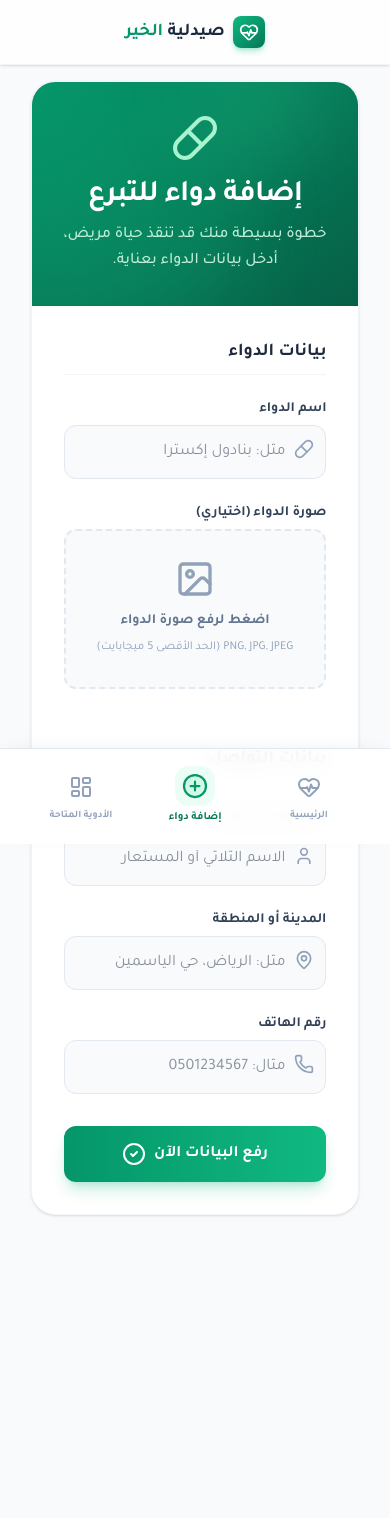
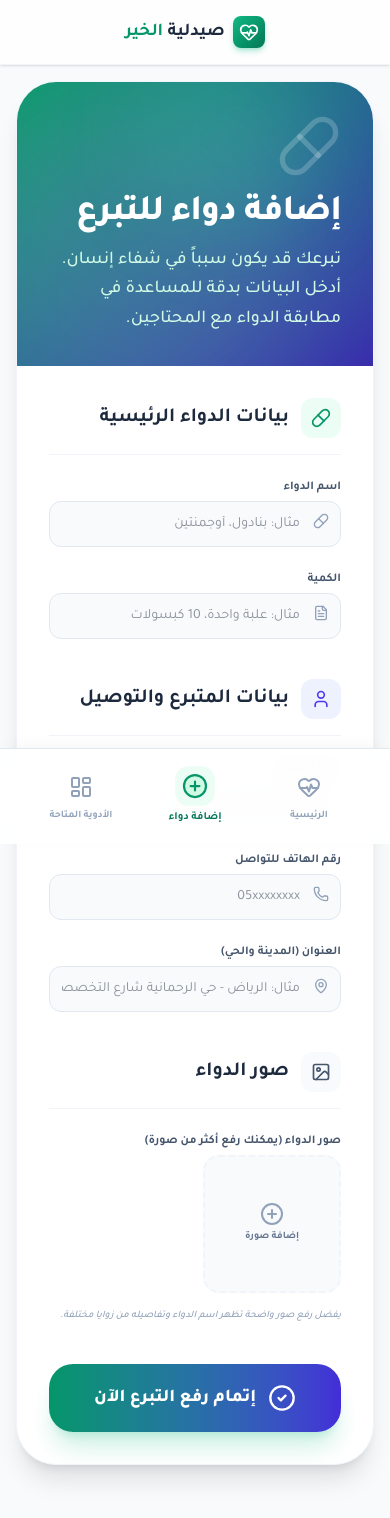
Before and after one commit to sibrahim772022-eng/pharmacykheer, a React (Vite) app: page /add in a window 390 px wide. Shown: the top 1518 px of the page. Before the commit the page ends 1311 px from the top, so only its background shows below. Built offline with nearby package versions, Linux system fonts and the light colour scheme.

Commit message:
refactor: Update medicine schema and data models
Renames fields in the `Medicine` interface and updates related mock data and API logic to match. This aligns the application's data structures with potentially new requirements or a revised schema.

```diff
--- a/src/pages/AddMedicine.tsx
+++ b/src/pages/AddMedicine.tsx
@@ -2,41 +2,55 @@ import { useState, ChangeEvent } from 'react';
 import { useNavigate } from 'react-router-dom';
 import { useForm } from 'react-hook-form';
 import toast from 'react-hot-toast';
-import { Pill, Image as ImageIcon, CheckCircle2, Loader2, MapPin, Phone, User, Calendar, FileText, X } from 'lucide-react';
+import { Pill, Image as ImageIcon, CheckCircle2, Loader2, MapPin, Phone, User, FileText, X, PlusCircle } from 'lucide-react';
 import { addMedicine } from '../lib/api';
 import type { Medicine } from '../types';
 import { motion } from 'motion/react';
 
-type FormData = Omit<Medicine, 'id' | 'createdAt'>;
+type FormData = Omit<Medicine, 'id' | 'created_at' | 'status' | 'image_urls'>;
 
 export default function AddMedicine() {
   const navigate = useNavigate();
   const [isSubmitting, setIsSubmitting] = useState(false);
-  const { register, handleSubmit, formState: { errors }, watch } = useForm<FormData>();
-
-  const [imageBase64, setImageBase64] = useState<string>('');
+  const { register, handleSubmit, formState: { errors } } = useForm<FormData>();
+  const [imageUrls, setImageUrls] = useState<string[]>([]);
 
   const handleImageChange = (e: ChangeEvent<HTMLInputElement>) => {
-    const file = e.target.files?.[0];
-    if (file) {
-      if (file.size > 5 * 1024 * 1024) {
-        toast.error('حجم الصورة كبير جداً، أقصى حجم 5 ميجابايت');
-        return;
-      }
-      const reader = new FileReader();
-      reader.onloadend = () => {
-        setImageBase64(reader.result as string);
-      };
-      reader.readAsDataURL(file);
+    const files = e.target.files;
+    if (files) {
+      Array.from(files).forEach((file: any) => {
+        const f = file as File;
+        if (f.size > 2 * 1024 * 1024) {
+          toast.error(`حجم الصورة ${f.name} كبير جداً، أقصى حجم 2 ميجابايت`);
+          return;
+        }
+        const reader = new FileReader();
+        reader.onloadend = () => {
+          setImageUrls(prev => [...prev, reader.result as string]);
+        };
+        reader.readAsDataURL(f);
+      });
     }
   };
 
+  const removeImage = (index: number) => {
+    setImageUrls(prev => prev.filter((_, i) => i !== index));
+  };
+
   const onSubmit = async (data: FormData) => {
+    if (imageUrls.length === 0) {
+      toast.error('يرجى رفع صورة واحدة على الأقل');
+      return;
+    }
     setIsSubmitting(true);
     try {
-      data.imageUrl = imageBase64 || 'https://images.unsplash.com/photo-1584308666744-24d5e4b6d43e?auto=format&fit=crop&q=80&w=400';
+      const payload = {
+        ...data,
+        image_urls: imageUrls,
+        status: 'available'
+      };
 
-      await addMedicine(data);
+      await addMedicine(payload as any);
       toast.success('تمت إضافة الدواء بنجاح!', { icon: '💚' });
       navigate('/');
     } catch (error) {
@@ -46,138 +60,170 @@ export default function AddMedicine() {
     }
   };
 
-  const inputClasses = "block w-full pl-3 pr-10 py-3.5 bg-slate-50 border border-slate-200 rounded-xl text-slate-800 focus:outline-none focus:ring-2 focus:ring-primary-500/20 focus:border-primary-500 focus:bg-white transition-all";
-  const labelClasses = "block text-sm font-bold text-slate-700 mb-1.5";
-  const iconClasses = "absolute top-3.5 right-3 w-5 h-5 text-slate-400";
+  const inputClasses = "block w-full pl-3 pr-10 py-3 bg-slate-50 border border-slate-200 rounded-xl text-slate-800 focus:outline-none focus:ring-2 focus:ring-primary-500/20 focus:border-primary-500 focus:bg-white transition-all text-sm";
+  const labelClasses = "block text-xs font-bold text-slate-600 mb-1.5";
+  const iconClasses = "absolute top-3 w-4 h-4 text-slate-400";
 
   return (
-    <div className="max-w-3xl mx-auto">
+    <div className="max-w-4xl mx-auto">
       <motion.div
-        initial={{ opacity: 0, y: 20 }}
-        animate={{ opacity: 1, y: 0 }}
-        className="bg-white rounded-3xl shadow-sm border border-slate-100 overflow-hidden"
+        initial={{ opacity: 0, scale: 0.98 }}
+        animate={{ opacity: 1, scale: 1 }}
+        className="bg-white rounded-[2.5rem] shadow-xl border border-slate-100 overflow-hidden"
       >
-        <div className="bg-gradient-to-br from-primary-600 to-primary-800 p-8 sm:p-10 text-white text-center relative overflow-hidden flex flex-col items-center justify-center">
-          <div className="relative z-10 space-y-2">
-            <Pill className="w-12 h-12 mx-auto mb-4 text-primary-200" />
-            <h1 className="text-3xl font-bold tracking-tight">إضافة دواء للتبرع</h1>
-            <p className="text-primary-100/90 font-medium leading-relaxed">خطوة بسيطة منك قد تنقذ حياة مريض،<br/>أدخل بيانات الدواء بعناية.</p>
+        <div className="bg-gradient-to-br from-primary-600 to-indigo-800 p-8 sm:p-12 text-white relative overflow-hidden">
+          <div className="relative z-10">
+            <Pill className="w-16 h-16 mb-4 text-white/20" />
+            <h1 className="text-4xl font-black tracking-tight mb-3">إضافة دواء للتبرع</h1>
+            <p className="text-primary-100 font-medium text-lg leading-relaxed max-w-lg">
+              تبرعك قد يكون سبباً في شفاء إنسان. أدخل البيانات بدقة للمساعدة في مطابقة الدواء مع المحتاجين.
+            </p>
           </div>
-          <div className="absolute -left-10 -bottom-10 w-64 h-64 bg-primary-500 rounded-full opacity-20 blur-2xl"></div>
-          <div className="absolute right-10 -top-10 w-32 h-32 bg-primary-400 rounded-full opacity-20 blur-2xl"></div>
+          <div className="absolute -left-20 -bottom-20 w-96 h-96 bg-white/10 rounded-full blur-3xl"></div>
+          <div className="absolute right-10 -top-10 w-48 h-48 bg-primary-400/20 rounded-full blur-2xl"></div>
         </div>
 
-        <form onSubmit={handleSubmit(onSubmit)} className="p-8 sm:p-10 space-y-8">
-          {/* Main Info */}
-          <div className="space-y-6">
-            <h3 className="text-lg font-bold text-slate-800 border-b border-slate-100 pb-2">بيانات الدواء</h3>
+        <form onSubmit={handleSubmit(onSubmit)} className="p-8 sm:p-12 space-y-10">
+          {/* Section 1: Medicine Details */}
+          <section className="space-y-6">
+            <div className="flex items-center gap-3 border-b border-slate-100 pb-4">
+              <div className="w-10 h-10 bg-primary-50 rounded-xl flex items-center justify-center">
+                <Pill className="w-5 h-5 text-primary-600" />
+              </div>
+              <h3 className="text-xl font-bold text-slate-800">بيانات الدواء الرئيسية</h3>
+            </div>
 
             <div className="grid grid-cols-1 md:grid-cols-2 gap-6">
               <div className="relative">
                 <label className={labelClasses}>اسم الدواء</label>
                 <div className="relative">
                   <input
-                    {...register('name', { required: 'اسم الدواء مطلوب' })}
-                    className={`${inputClasses} ${errors.name ? 'border-red-500 ring-red-500' : ''}`}
-                    placeholder="مثل: بنادول إكسترا"
+                    {...register('drug_name', { required: 'اسم الدواء مطلوب' })}
+                    className={`${inputClasses} ${errors.drug_name ? 'border-red-500' : ''}`}
+                    placeholder="مثال: بنادول، أوجمنتين"
                   />
-                  <Pill className={iconClasses} />
+                  <Pill className={iconClasses + " right-3"} />
                 </div>
-                {errors.name && <p className="text-red-500 text-sm mt-1">{errors.name.message}</p>}
+                {errors.drug_name && <p className="text-red-500 text-[10px] mt-1">{errors.drug_name.message}</p>}
+              </div>
+
+              <div className="relative">
+                <label className={labelClasses}>الكمية</label>
+                <div className="relative">
+                  <input
+                    {...register('quantity', { required: 'الكمية مطلوبة' })}
+                    className={`${inputClasses} ${errors.quantity ? 'border-red-500' : ''}`}
+                    placeholder="مثال: علبة واحدة، 10 كبسولات"
+                  />
+                  <FileText className={iconClasses + " right-3"} />
+                </div>
+                {errors.quantity && <p className="text-red-500 text-[10px] mt-1">{errors.quantity.message}</p>}
+              </div>
+            </div>
+          </section>
+
+          {/* Section 2: Contact Info */}
+          <section className="space-y-6">
+            <div className="flex items-center gap-3 border-b border-slate-100 pb-4">
+              <div className="w-10 h-10 bg-indigo-50 rounded-xl flex items-center justify-center">
+                <User className="w-5 h-5 text-indigo-600" />
+              </div>
+              <h3 className="text-xl font-bold text-slate-800">بيانات المتبرع والتوصيل</h3>
+            </div>
+
+            <div className="grid grid-cols-1 md:grid-cols-2 gap-6">
+              <div className="relative">
+                <label className={labelClasses}>اسم المتبرع</label>
+                <div className="relative">
+                  <input
+                    {...register('donator_name', { required: 'الاسم مطلوب' })}
+                    className={`${inputClasses} ${errors.donator_name ? 'border-red-500' : ''}`}
+                    placeholder="الاسم الكامل أو الكنية"
+                  />
+                  <User className={iconClasses + " right-3"} />
+                </div>
+                {errors.donator_name && <p className="text-red-500 text-[10px] mt-1">{errors.donator_name.message}</p>}
+              </div>
+
+              <div className="relative">
+                <label className={labelClasses}>رقم الهاتف للتواصل</label>
+                <div className="relative">
+                  <input
+                    {...register('phone_number', { required: 'رقم الهاتف مطلوب' })}
+                    className={`${inputClasses} dir-ltr text-right ${errors.phone_number ? 'border-red-500' : ''}`}
+                    placeholder="05xxxxxxxx"
+                    dir="ltr"
+                  />
+                  <Phone className={iconClasses + " right-3"} />
+                </div>
+                {errors.phone_number && <p className="text-red-500 text-[10px] mt-1 text-right">{errors.phone_number.message}</p>}
               </div>
 
               <div className="relative md:col-span-2">
-                <label className={labelClasses}>صورة الدواء (اختياري)</label>
-                <div className="relative flex items-center justify-center w-full">
-                  <label htmlFor="dropzone-file" className="flex flex-col items-center justify-center w-full h-40 border-2 border-slate-200 border-dashed rounded-xl cursor-pointer bg-slate-50 hover:bg-slate-100 transition-colors">
-                    <div className="flex flex-col items-center justify-center pt-5 pb-6">
-                      <ImageIcon className="w-10 h-10 text-slate-400 mb-3" />
-                      <p className="mb-2 text-sm text-slate-500 font-bold">اضغط لرفع صورة الدواء</p>
-                      <p className="text-xs text-slate-400">PNG, JPG, JPEG (الحد الأقصى 5 ميجابايت)</p>
-                    </div>
-                    <input
-                      id="dropzone-file"
-                      type="file"
-                      accept="image/*"
-                      className="hidden"
-                      onChange={handleImageChange}
-                    />
-                  </label>
+                <label className={labelClasses}>العنوان (المدينة والحي)</label>
+                <div className="relative">
+                  <input
+                    {...register('address', { required: 'العنوان مطلوب' })}
+                    className={`${inputClasses} ${errors.address ? 'border-red-500' : ''}`}
+                    placeholder="مثال: الرياض - حي الرحمانية شارع التخصصي"
+                  />
+                  <MapPin className={iconClasses + " right-3"} />
                 </div>
-                {imageBase64 && (
-                  <div className="mt-4 relative rounded-xl overflow-hidden h-40 bg-slate-50 flex items-center justify-center border border-slate-200">
-                    <img src={imageBase64} alt="معاينة" className="h-full w-full object-cover" />
+                {errors.address && <p className="text-red-500 text-[10px] mt-1">{errors.address.message}</p>}
+              </div>
+            </div>
+          </section>
+
+          {/* Section 3: Images */}
+          <section className="space-y-6">
+            <div className="flex items-center gap-3 border-b border-slate-100 pb-4">
+              <div className="w-10 h-10 bg-slate-50 rounded-xl flex items-center justify-center">
+                <ImageIcon className="w-5 h-5 text-slate-600" />
+              </div>
+              <h3 className="text-xl font-bold text-slate-800">صور الدواء</h3>
+            </div>
+
+            <div className="space-y-4">
+              <label className={labelClasses}>صور الدواء (يمكنك رفع أكثر من صورة)</label>
+
+              <div className="grid grid-cols-2 sm:grid-cols-3 md:grid-cols-4 gap-4">
+                {imageUrls.map((url, index) => (
+                  <div key={index} className="relative aspect-square rounded-2xl overflow-hidden group shadow-md border border-slate-100">
+                    <img src={url} alt={`Preview ${index}`} className="w-full h-full object-cover" />
                     <button
                       type="button"
-                      onClick={() => setImageBase64('')}
-                      className="absolute top-2 right-2 bg-red-500/80 backdrop-blur text-white p-1.5 rounded-lg hover:bg-red-500 transition-colors"
+                      onClick={() => removeImage(index)}
+                      className="absolute inset-0 bg-black/40 opacity-0 group-hover:opacity-100 transition-opacity flex items-center justify-center text-white"
                     >
-                      <X className="w-4 h-4" />
+                      <X className="w-6 h-6" />
                     </button>
                   </div>
-                )}
-              </div>
-            </div>
-          </div>
+                ))}
 
-          {/* Contact Info */}
-          <div className="space-y-6 pt-6">
-            <h3 className="text-lg font-bold text-slate-800 border-b border-slate-100 pb-2">بيانات التواصل</h3>
-
-            <div className="grid grid-cols-1 md:grid-cols-2 gap-6">
-              <div className="relative">
-                <label className={labelClasses}>اسم صاحب الدواء</label>
-                <div className="relative">
-                  <input
-                    {...register('ownerName', { required: 'اسمك مطلوب' })}
-                    className={`${inputClasses} ${errors.ownerName ? 'border-red-500' : ''}`}
-                    placeholder="الاسم الثلاثي أو المستعار"
-                  />
-                  <User className={iconClasses} />
-                </div>
-                {errors.ownerName && <p className="text-red-500 text-sm mt-1">{errors.ownerName.message}</p>}
+                <label className="flex flex-col items-center justify-center aspect-square border-2 border-slate-100 border-dashed rounded-2xl cursor-pointer bg-slate-50 hover:bg-primary-50 hover:border-primary-200 transition-all">
+                  <div className="flex flex-col items-center justify-center text-center p-2">
+                    <PlusCircle className="w-6 h-6 text-slate-400 mb-1" />
+                    <p className="text-[10px] text-slate-500 font-bold">إضافة صورة</p>
+                  </div>
+                  <input type="file" accept="image/*" multiple className="hidden" onChange={handleImageChange} />
+                </label>
               </div>
 
-              <div className="relative">
-                <label className={labelClasses}>المدينة أو المنطقة</label>
-                <div className="relative">
-                  <input
-                    {...register('city', { required: 'المدينة مطلوبة' })}
-                    className={`${inputClasses} ${errors.city ? 'border-red-500' : ''}`}
-                    placeholder="مثل: الرياض، حي الياسمين"
-                  />
-                  <MapPin className={iconClasses} />
-                </div>
-                {errors.city && <p className="text-red-500 text-sm mt-1">{errors.city.message}</p>}
-              </div>
-
-              <div className="relative md:col-span-2">
-                <label className={labelClasses}>رقم الهاتف</label>
-                <div className="relative">
-                  <input
-                    {...register('phone', { required: 'رقم الهاتف مطلوب' })}
-                    className={`${inputClasses} dir-ltr text-right ${errors.phone ? 'border-red-500' : ''}`}
-                    placeholder="مثال: 0501234567"
-                    dir="ltr"
-                  />
-                  <Phone className={iconClasses} />
-                </div>
-                {errors.phone && <p className="text-red-500 text-sm mt-1 text-right">{errors.phone.message}</p>}
-              </div>
+              <p className="text-[10px] text-slate-400 italic font-medium">يفضل رفع صور واضحة تظهر اسم الدواء وتفاصيله من زوايا مختلفة.</p>
             </div>
-          </div>
+          </section>
 
           <button
             type="submit"
             disabled={isSubmitting}
-            className="w-full bg-gradient-to-r from-primary-600 to-primary-500 hover:from-primary-700 hover:to-primary-600 text-white font-bold py-4 rounded-xl shadow-lg shadow-primary-500/25 transition-all active:scale-[0.98] flex items-center justify-center gap-2 mt-8"
+            className="w-full bg-gradient-to-r from-primary-600 to-indigo-700 hover:from-primary-700 hover:to-indigo-800 text-white font-black py-5 rounded-[1.5rem] shadow-xl shadow-primary-500/20 transition-all active:scale-[0.98] flex items-center justify-center gap-3 text-lg"
           >
             {isSubmitting ? (
-              <Loader2 className="w-6 h-6 animate-spin" />
+              <Loader2 className="w-7 h-7 animate-spin" />
             ) : (
               <>
-                رفع البيانات الآن
-                <CheckCircle2 className="w-6 h-6" />
+                <CheckCircle2 className="w-7 h-7" />
+                إتمام رفع التبرع الآن
               </>
             )}
           </button>
```
Also changed, not shown: src/lib/api.ts (+48 -49 lines), src/pages/AdminDashboard.tsx (+63 -40 lines), src/pages/Home.tsx (+68 -60 lines), src/types.ts (+8 -6 lines), 1 other file (tests, documents, lock files or other folders).
